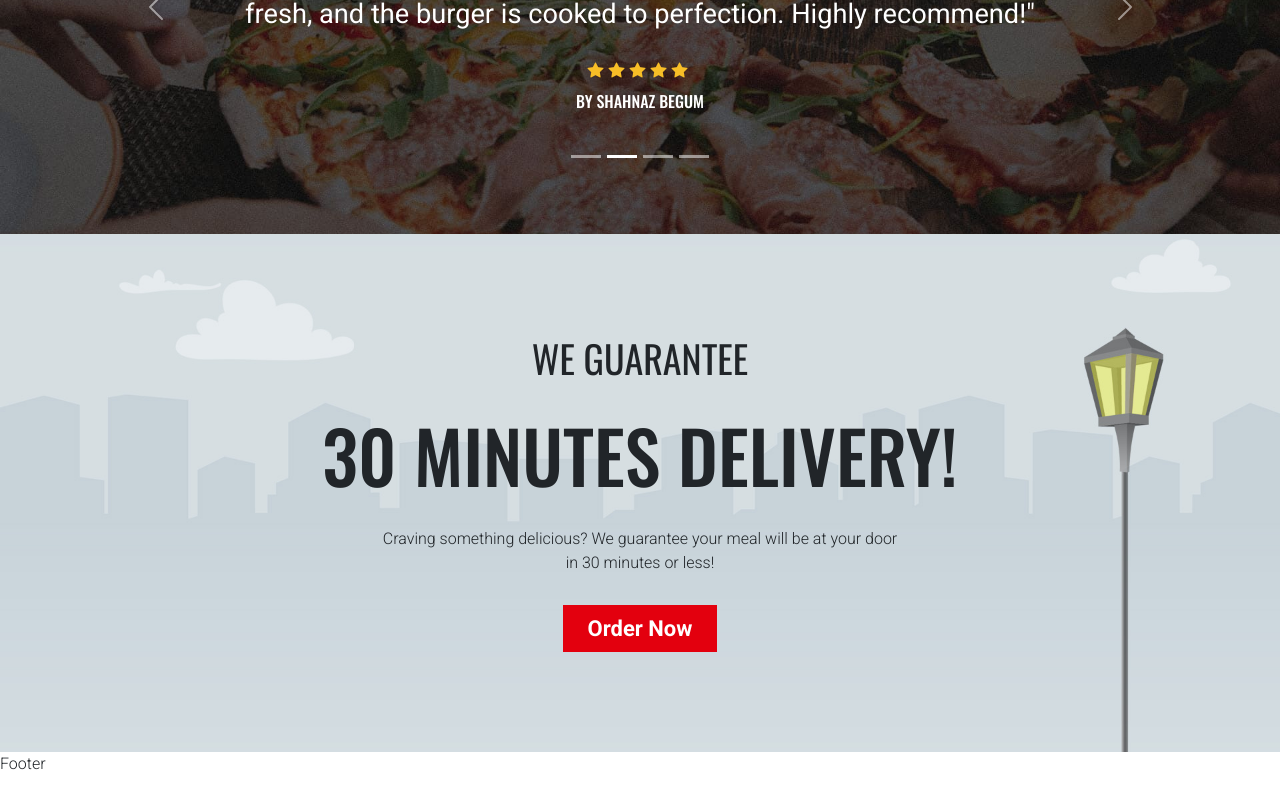
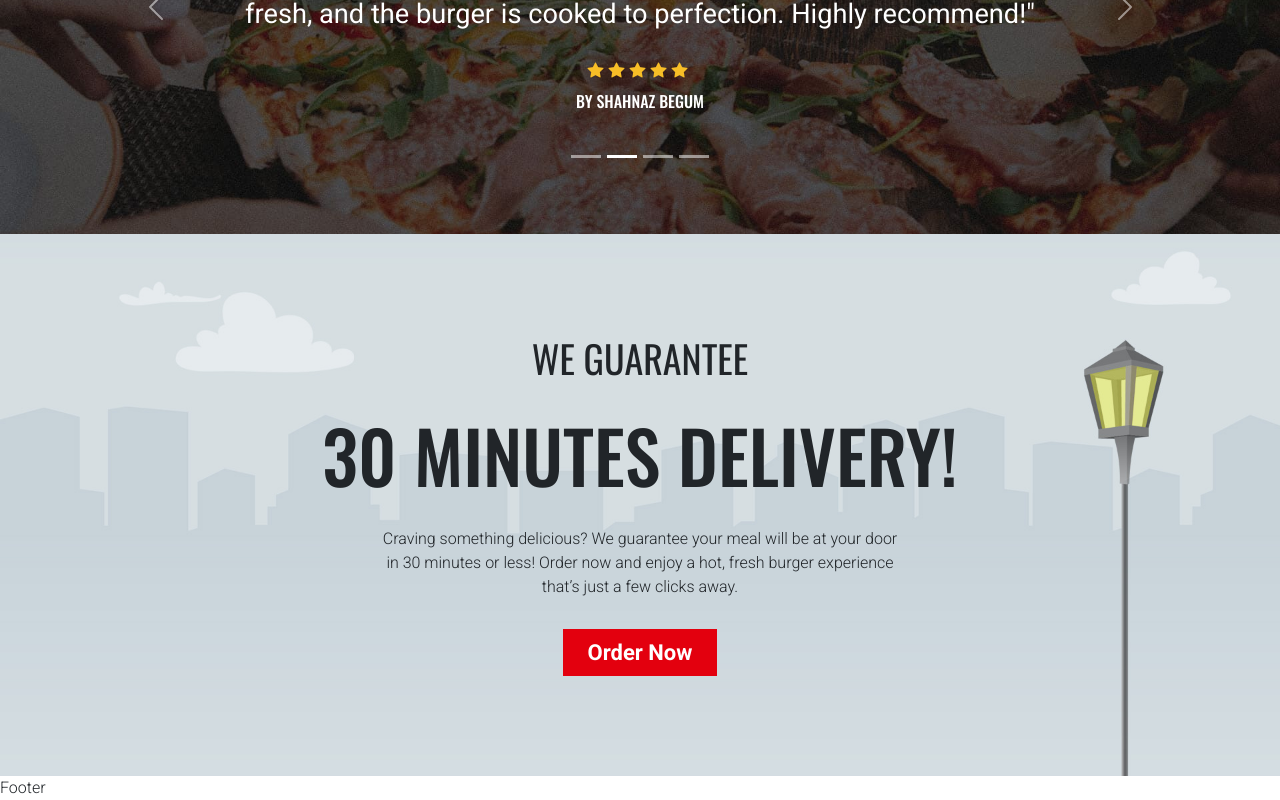
Before and after one commit to Mahmud-Alam/react-food-app, a React (Vite) app: page / in a window 1280 px wide. Shown: the part 6300-7100 px from the top of the page. Before the commit the page ends 7076 px from the top, so only its background shows below. Built offline with nearby package versions, Linux system fonts and the light colour scheme.

Commit message:
make contact section dynamic

```diff
--- a/src/components/home/ContactSection.jsx
+++ b/src/components/home/ContactSection.jsx
@@ -1,18 +1,21 @@
 import { Col, Container, Row } from "react-bootstrap";
 import { Link } from "react-router-dom";
+import { contactSectionContent } from "../../data/contentData";
 
 function ContactSection() {
+  const { heading1, heading2, description, buttonText, path } =
+    contactSectionContent;
   return (
     <section className="contact_section">
       <Container>
         <Row className="justify-content-center">
           <Col sm={8} className="text-center">
-            <h4>We Guarantee</h4>
-            <h2>30 Minutes Delivery!</h2>
-            <p>
-              Craving something delicious? We guarantee your meal will be at your door in 30 minutes or less!
-            </p>
-            <Link to="/" className="btn btn_red px-4 rounded-0">Order Now</Link>
+            <h4>{heading1}</h4>
+            <h2>{heading2}</h2>
+            <p>{description}</p>
+            <Link to={path} className="btn btn_red px-4 rounded-0">
+              {buttonText}
+            </Link>
           </Col>
         </Row>
       </Container>
--- a/src/data/contentData.jsx
+++ b/src/data/contentData.jsx
@@ -52,10 +52,25 @@ export const shopSectionContent = {
   description:
     "Enjoy your favorite burgers anytime, anywhere! Download our mobile app today and get exclusive deals, easy ordering, and a special 20% discount on your first purchase. Deliciousness is just a tap away!",
   storeImages: [
-    { key: "ios", src: "/src/assets/shop/appstore.png", alt: "iOS App Store", path: "/" },
-    { key: "android", src: "/src/assets/shop/googleplay.png", alt: "Google Play Store", path: "/" },
+    {
+      key: "ios",
+      src: "/src/assets/shop/appstore.png",
+      alt: "iOS App Store",
+      path: "/",
+    },
+    {
+      key: "android",
+      src: "/src/assets/shop/googleplay.png",
+      alt: "Google Play Store",
+      path: "/",
+    },
   ],
-  downloadImages: { key: "download", src: "/src//assets/shop/e-shop.png", alt: "Download App", path: "/"},
+  downloadImages: {
+    key: "download",
+    src: "/src//assets/shop/e-shop.png",
+    alt: "Download App",
+    path: "/",
+  },
 };
 
 export const brandSectionImg = [
@@ -68,3 +83,12 @@ export const brandSectionImg = [
   { id: 7, src: "/src/assets/brands/brand-17.png", alt: "brand-7" },
   { id: 8, src: "/src/assets/brands/brand-18.png", alt: "brand-8" },
 ];
+
+export const contactSectionContent = {
+  heading1: "We Guarantee",
+  heading2: "30 Minutes Delivery!",
+  description:
+    "Craving something delicious? We guarantee your meal will be at your door in 30 minutes or less! Order now and enjoy a hot, fresh burger experience that’s just a few clicks away.",
+  buttonText: "Order Now",
+  path: "/",
+};
```
